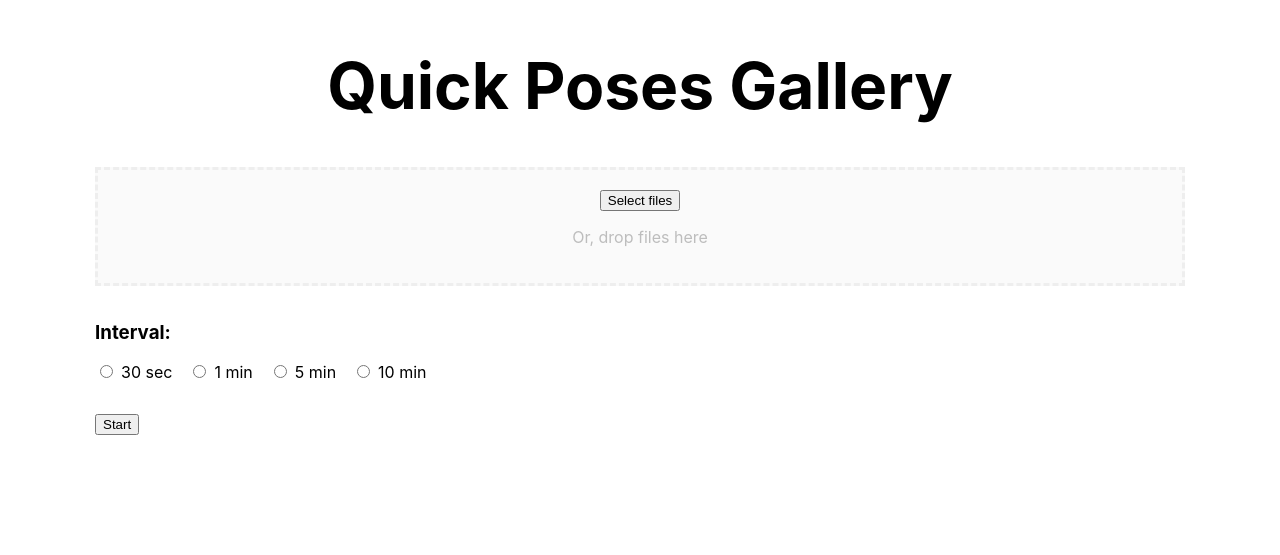
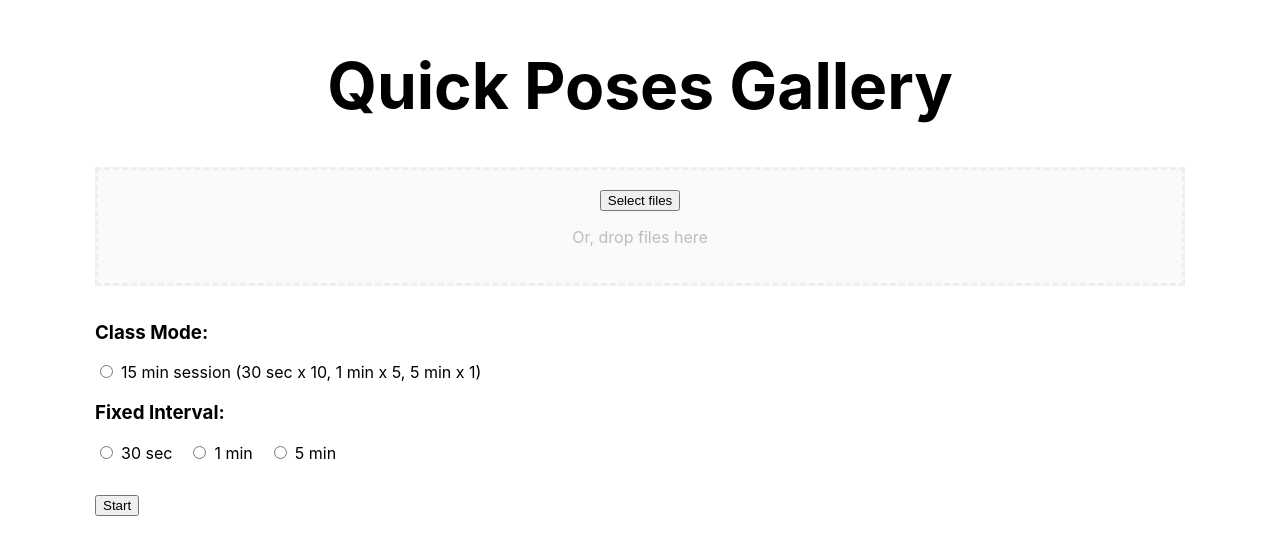
Before and after one commit to Luxiyalu/quick-poses-gallery, a Next.js app: page / in a window 1280 px wide. Shown: the part 113-668 px from the top of the page. Built offline with nearby package versions, Linux system fonts and the light colour scheme.

Commit message:
Add classmode and countdown progress bar

```diff
--- a/components/Gallery/Gallery.js
+++ b/components/Gallery/Gallery.js
@@ -1,20 +1,48 @@
 import cn from 'classnames'
 import css from './Gallery.module.css'
+import { useState, useEffect } from 'react'
 
 export default function Gallery({
     files,
+    interval,
     showGallery,
     paused,
     setPaused,
     activeIndex,
+    option,
+    classMode,
+    classProgression,
     countdown,
     stopGallery,
     moveBy,
 }) {
+    const [progress, setProgress] = useState(0)
+
+    useEffect(() => {
+        if (option !== 'class') {
+            return
+        }
+
+        const totalSeconds = classMode.reduce((sum, a) => sum + a, 0)
+        const progressSeconds =
+            classMode.slice(0, classProgression).reduce((sum, a) => sum + a, 0) +
+            (interval - countdown)
+        const progressPercent = (progressSeconds / totalSeconds) * 100
+
+        setProgress(progressPercent)
+    }, [interval, countdown, classMode, classProgression])
+
     return (
         <section className={cn(css.gallery, { [css.showGallery]: showGallery })}>
             <h2 className={css.counter}>
-                {activeIndex + 1}/{files.length}
+                {option === 'class' && (
+                    <span>
+                        Class: {classProgression + 1}/{classMode.length}
+                    </span>
+                )}
+                <span className={css.totalCounter}>
+                    Total: {activeIndex + 1}/{files.length}
+                </span>
             </h2>
             <p className={css.countdown}>
                 {new Date(countdown * 1000).toISOString().slice(countdown > 3600 ? 11 : 14, 19)}
@@ -44,12 +72,11 @@ export default function Gallery({
                 </button>
             </div>
 
-            {/* <div className={css.progressContainer}>
-                <div
-                    className={css.progress}
-                    style={{ width: `${Math.round(100 - (countdown / interval) * 100)}%` }}
-                />
-            </div> */}
+            {option === 'class' && (
+                <div className={css.progressContainer}>
+                    <div className={css.progress} style={{ width: `${progress}%` }} />
+                </div>
+            )}
         </section>
     )
 }
--- a/components/Gallery/Gallery.module.css
+++ b/components/Gallery/Gallery.module.css
@@ -12,11 +12,20 @@
     visibility: visible;
 }
 
-.counter {
+h2.counter {
     color: white;
     position: absolute;
     top: 0;
+    width: 100%;
     padding-left: 1rem;
+    text-shadow: 1px 1px 5px black;
+    z-index: 100;
+}
+.totalCounter {
+    /* display: block; */
+    position: absolute;
+    padding-right: 1rem;
+    right: 0;
 }
 .countdown {
     position: absolute;
@@ -53,3 +62,18 @@
     bottom: 1rem;
     right: 1rem;
 }
+
+.progressContainer {
+    position: absolute;
+    z-index: 1000;
+    width: 100%;
+    bottom: 0;
+    left: 0;
+    height: 1px;
+}
+.progress {
+    -webkit-transition: width 0.5s;
+    transition: width 0.5s;
+    height: 100%;
+    background-color: grey;
+}
--- a/components/GalleryOptions/GalleryOptions.js
+++ b/components/GalleryOptions/GalleryOptions.js
@@ -5,17 +5,34 @@ export default function GalleryOptions({ handleOptionChange, startGallery }) {
         { label: '30 sec', key: 30 },
         { label: '1 min', key: 60 },
         { label: '5 min', key: 300 },
-        { label: '10 min', key: 600 },
     ]
 
     function handleChange(e) {
-        const { name, value } = e.target
-        if (handleOptionChange) handleOptionChange(name, value)
+        const { value } = e.target
+        if (!handleOptionChange) return
+
+        if (value.startsWith('class')) {
+            handleOptionChange('class', value)
+        } else {
+            handleOptionChange('interval', value)
+        }
     }
 
     return (
         <section className={css.container}>
-            <h3>Interval:</h3>
+            <h3>Class Mode:</h3>
+            <label className={css.intervalsLabel}>
+                <input
+                    className={css.intervalInput}
+                    id="classMode"
+                    value="classMode"
+                    name="singleOption"
+                    type="radio"
+                    onChange={handleChange}
+                />
+                15 min session (30 sec x 10, 1 min x 5, 5 min x 1)
+            </label>
+            <h3>Fixed Interval:</h3>
             <div className={css.intervals}>
                 {intervalOptions.map(({ label, key }, i) => {
                     return (
@@ -24,7 +41,7 @@ export default function GalleryOptions({ handleOptionChange, startGallery }) {
                                 className={css.intervalInput}
                                 id={key}
                                 value={key}
-                                name="interval"
+                                name="singleOption"
                                 type="radio"
                                 onChange={handleChange}
                             />
@@ -33,7 +50,6 @@ export default function GalleryOptions({ handleOptionChange, startGallery }) {
                     )
                 })}
             </div>
-
             <button className={css.startButton} onClick={() => startGallery()}>
                 Start
             </button>
--- a/pages/index.js
+++ b/pages/index.js
@@ -8,23 +8,40 @@ import css from './index.module.css'
 export default function Home() {
     const [files, setFiles] = useState([])
     const [shuffledFiles, setShuffledFiles] = useState([])
-    const [activeIndex, setActiveIndex] = useState(0)
+    const [activeIndex, setActiveIndex] = useState(0) // index in all the images
     const [showGallery, setShowGallery] = useState(false)
     const [paused, setPaused] = useState(false)
+    const [option, setOption] = useState()
+    const [classProgression, setClassProgression] = useState(0) // index in the class array
     const [interval, setInterval] = useState(1)
     const [countdown, setCountdown] = useState(interval)
+    const classMode = [Array(10).fill(30), Array(5).fill(60), [300]].flat()
+    // const classMode = [3, 3, 3]
 
     const handleOptionChange = (option, value) => {
-        option === 'interval' && setInterval(value)
+        setOption(option)
+
+        if (option === 'interval') {
+            setInterval(value)
+        } else if (option === 'class') {
+            setInterval(classMode[0])
+        }
     }
     const startGallery = () => {
         if (!files.length) return
+        console.log('start gallery')
 
         // move focus from start button to div so we can detect keydown
         document.getElementById('container').focus()
 
+        if (option === 'inteval') {
+            setCountdown(interval)
+        } else if (option === 'class') {
+            setClassProgression(0)
+            setInterval(classMode[0])
+            setCountdown(classMode[0])
+        }
         setShuffledFiles(shuffle(files))
-        setCountdown(interval)
         setActiveIndex(0)
         setPaused(false)
         setShowGallery(true)
@@ -45,7 +62,7 @@ export default function Home() {
             }
             setCountdown(interval)
         },
-        [files, activeIndex, interval],
+        [files, activeIndex, interval, classProgression, classMode, option],
     )
     const handleKeyDown = (e) => {
         if (e.code === 'Space') setPaused((p) => !p)
@@ -60,8 +77,21 @@ export default function Home() {
     }, 1000)
 
     useEffect(() => {
-        if (countdown <= 0) moveBy(1)
-    }, [countdown])
+        if (countdown <= 0) {
+            moveBy(1)
+
+            if (option === 'class') {
+                const newClassProgression = classProgression + 1
+
+                setInterval(classMode[newClassProgression])
+                setClassProgression(newClassProgression)
+
+                if (newClassProgression >= classMode.length) {
+                    stopGallery()
+                }
+            }
+        }
+    }, [countdown, classProgression])
 
     return (
         <div id="container" tabIndex={0} onKeyDown={handleKeyDown} className={css.container}>
@@ -87,11 +117,28 @@ export default function Home() {
                     setPaused={setPaused}
                     showGallery={showGallery}
                     activeIndex={activeIndex}
+                    option={option}
+                    classMode={classMode}
+                    classProgression={classProgression}
                     countdown={countdown}
                     stopGallery={stopGallery}
                     moveBy={moveBy}
                 />
             </main>
+
+            {/* <div className={css.debug}>
+                <span>showGallery: {showGallery.toString()}</span>
+                <span>paused: {paused.toString()}</span>
+                <span>option: {option}</span>
+                <span>
+                    activeIndex/filesLength: {activeIndex}/{files.length}
+                </span>
+                <span>
+                    classProgression/classLength: {classProgression}/{classMode.length}
+                </span>
+                <span>interval: {interval}</span>
+                <span>countdown: {countdown}</span>
+            </div> */}
         </div>
     )
 }
--- a/pages/index.module.css
+++ b/pages/index.module.css
@@ -11,3 +11,15 @@
     text-align: center;
     font-size: 4rem;
 }
+
+.debug {
+    background-color: rgba(0, 0, 0, 0.8);
+    padding: 1em;
+    top: 50%;
+    left: 50%;
+    position: fixed;
+}
+.debug span {
+    color: white;
+    display: block;
+}
```
